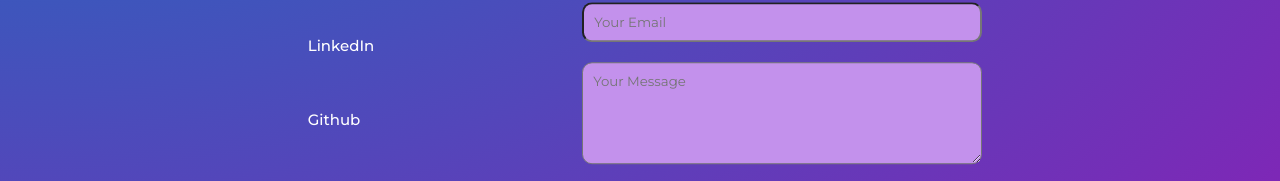
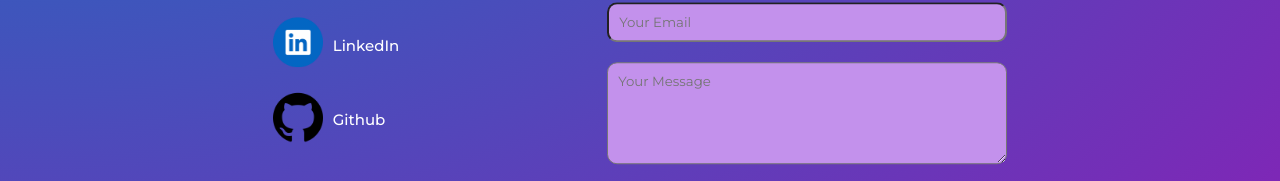
Before and after one commit to maxywaxyy/personal-website, a Gatsby site: page /contact in a window 1280 px wide. Shown: the part 417-598 px from the top of the page. Built offline with nearby package versions, Linux system fonts and the light colour scheme; Gatsby itself is replaced by a stand-in of ours.

Commit message:
fixed image error

```diff
--- a/src/pages/contact.js
+++ b/src/pages/contact.js
@@ -65,9 +65,10 @@ const Contact = ({data}) => (
         <h2 className={styles.h2}>Contacts</h2>
         <contactinfo className={styles.contactinfo}>
           <div className={styles.socialsPics}>
+
             <Img fluid={data.gmailImage.childImageSharp.fluid} className={styles.socialsPics} alt='img corrupt' height='50px' width='50px'/>
             <Img fluid={data.linkedinImage.childImageSharp.fluid} className={styles.socialsPics} alt='img corrupt' height='50px' width='50px'/>
-            <Img fluid={data.githubImage.childImageSharp.fluid} className={styles.socialsPics} alt='img corrupt' height='50px' width='50px'/>
+            <img src={github} className={styles.socialsPics} alt='img corrupt' height='50px' width='50px'/>
           </div>
           <div>
             <p className={styles.socialsText}>maxlee10@g.ucla.edu</p>
```
